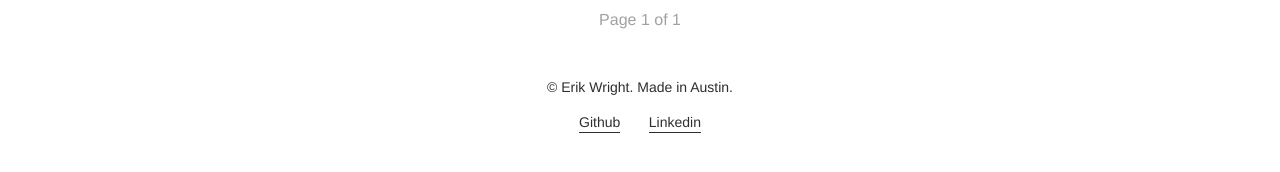
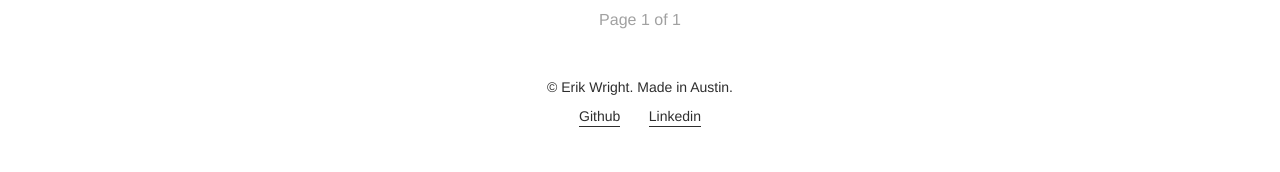
Before and after one commit to MrErikWright/mrerikwright.github.io, a Jekyll site: the page built from notes/index.html, in a window 1280 px wide. Shown: the part 497-669 px from the top of the page. Built offline with Jekyll 4.4.1, drawn with Linux system fonts in a browser that asks for light colours; the list of posts is cut into pages by our own code.

Commit message:
tweak footer spacing

```diff
--- a/_sass/_layout.scss
+++ b/_sass/_layout.scss
@@ -224,7 +224,7 @@ footer {
 
   p {
     font-weight: 300;
-    margin: 0 0 ($spacing-unit / 2) 0;
+    margin: 0 0 ($spacing-unit / 4) 0;
   }
 
   ul {
```
